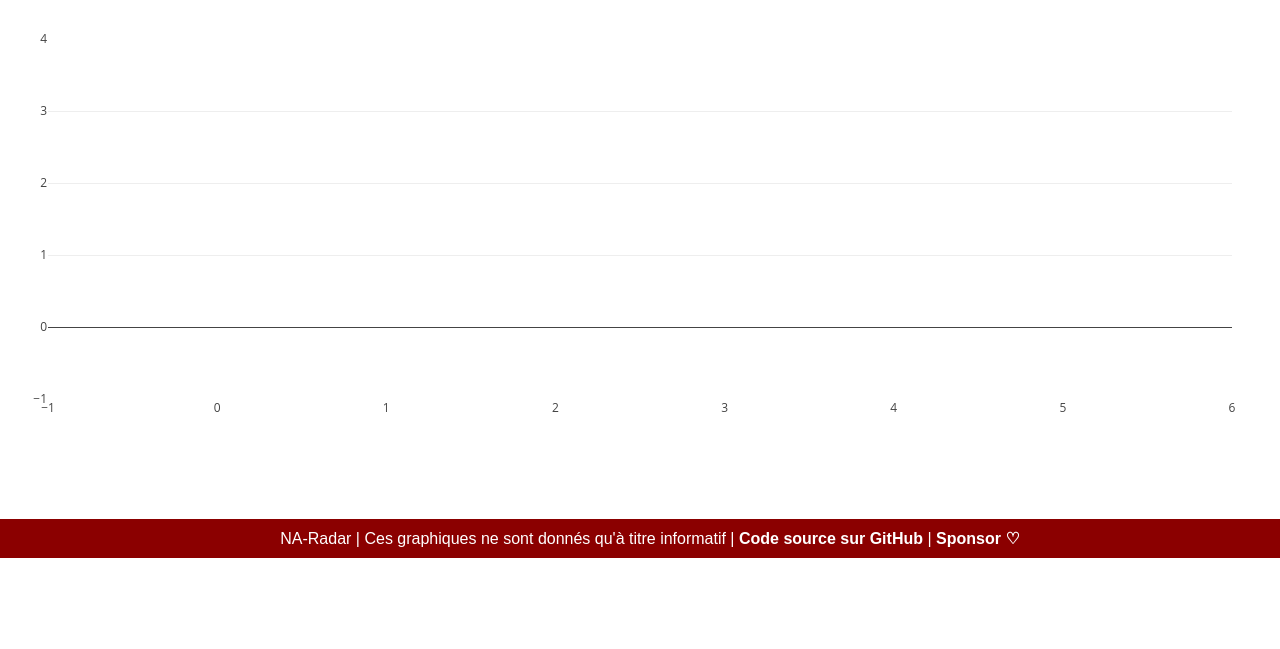
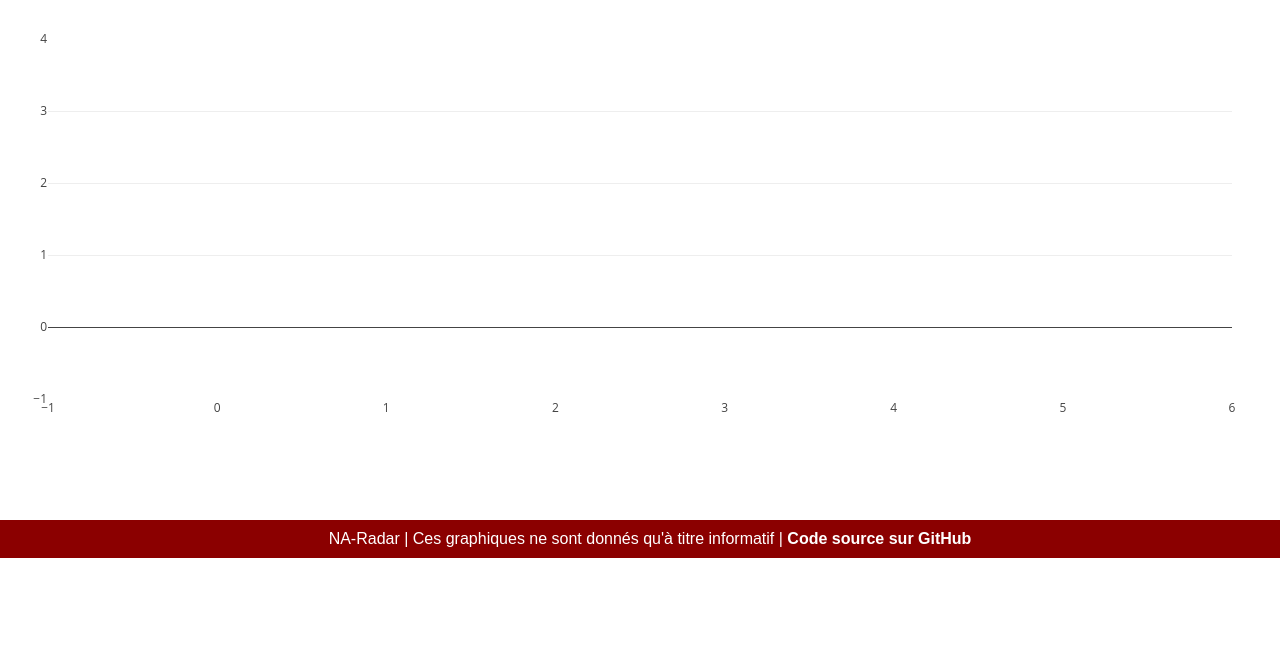
Before and after one commit to matteli/na-radar, a Flask app: page / in a window 1280 px wide. Shown: the part 242-891 px from the top of the page. Run offline with Flask 2, Linux system fonts and the light colour scheme; data that the repository does not hold is empty; parts of the project's set-up code (start-up, migrations or seed data) failed here and were passed over; some libraries are stand-ins or nearby versions.

Commit message:
remove sponsor

```diff
--- a/na_visualize/templates/base.html
+++ b/na_visualize/templates/base.html
@@ -31,7 +31,7 @@
   </h1>
   {% block content %}{% endblock %}
   <footer>
-    NA-Radar | Ces graphiques ne sont donnés qu'à titre informatif | <a href="https://github.com/matteli/na-radar">Code source sur GitHub</a> | <a href="https://github.com/sponsors/matteli">Sponsor &#9825;</a>
+    NA-Radar | Ces graphiques ne sont donnés qu'à titre informatif | <a href="https://github.com/matteli/na-radar">Code source sur GitHub</a>
   </footer>
   {% block script %}{% endblock %}
 </body>
```
